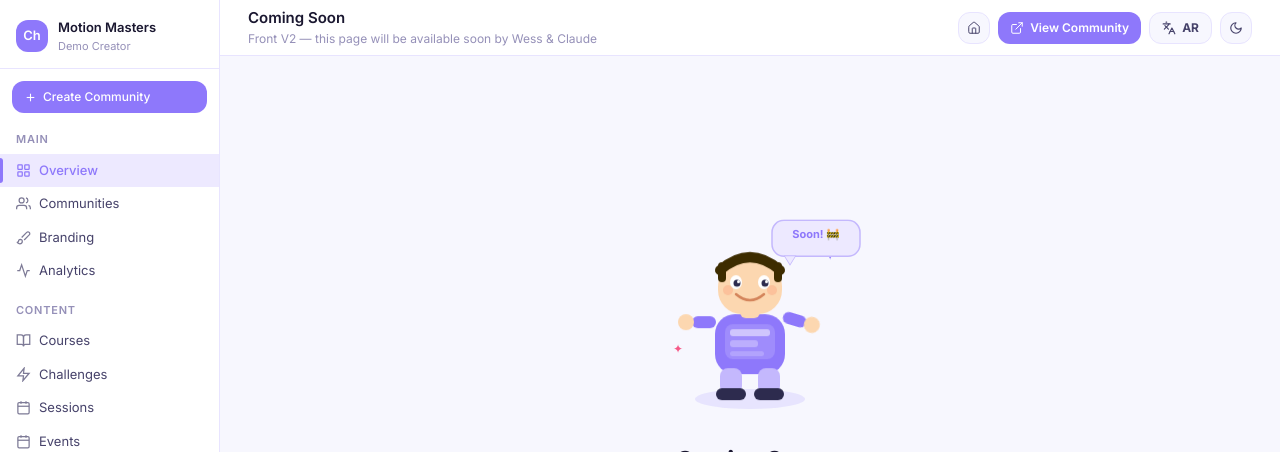
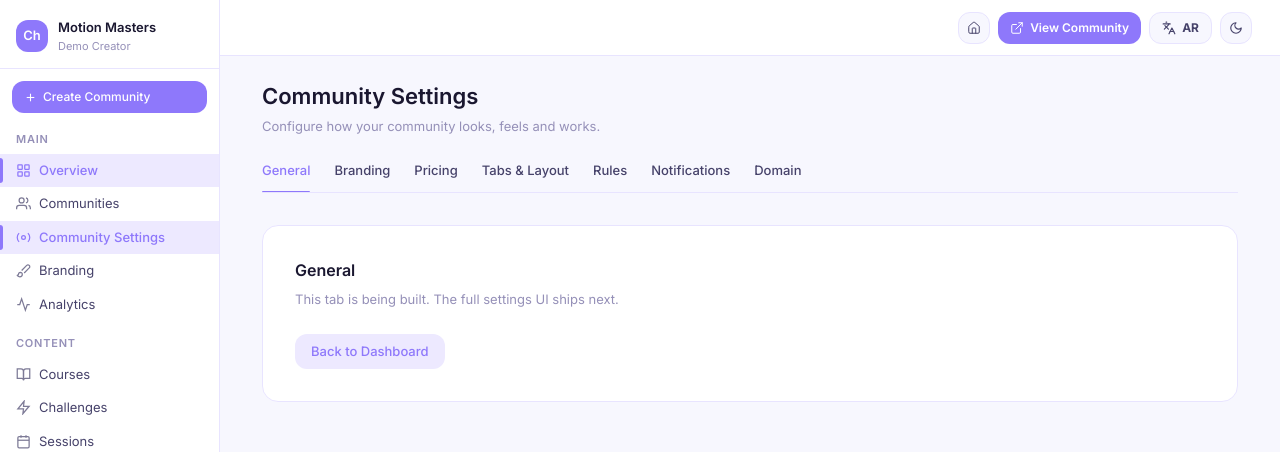
Before and after one commit to wyssemneila/chabaqa-front-V2, a Next.js app: page /creator/community-settings in a window 1280 px wide. Shown: the top 452 px of the page. Built offline with nearby package versions, Linux system fonts and the light colour scheme; no server answers.

Commit message:
fix: add Community Settings to ROOT app sidebar (the one Vercel deploys)
The whole session I was editing frontend/components/... but Vercel
deploys the ROOT Next.js app, not the frontend/ subdirectory. Added
the link and a route placeholder in the actual deployed app.

```diff
--- /dev/null
+++ b/app/(dashboard)/creator/community-settings/page.tsx
@@ -0,0 +1,84 @@
+'use client'
+
+import DashSidebar from '@/components/creator-dashboard/DashSidebar'
+import DashTopbar from '@/components/creator-dashboard/DashTopbar'
+import { useState } from 'react'
+import Link from 'next/link'
+
+const TABS = [
+  { id: 'general',       label: 'General' },
+  { id: 'branding',      label: 'Branding' },
+  { id: 'pricing',       label: 'Pricing' },
+  { id: 'tabs',          label: 'Tabs & Layout' },
+  { id: 'rules',         label: 'Rules' },
+  { id: 'notifications', label: 'Notifications' },
+  { id: 'domain',        label: 'Domain' },
+]
+
+export default function CommunitySettingsPage() {
+  const [tab, setTab] = useState('general')
+
+  return (
+    <div className="flex min-h-screen" style={{ background: 'var(--bg)' }}>
+      <DashSidebar />
+
+      <div className="md:ml-[220px] flex-1 flex flex-col min-h-screen">
+        <DashTopbar />
+
+        <main className="flex-1 px-6 py-6 max-w-5xl w-full mx-auto">
+          <header className="mb-6">
+            <h1 className="text-[22px] font-semibold" style={{ color: 'var(--t1)' }}>
+              Community Settings
+            </h1>
+            <p className="text-[13px] mt-1" style={{ color: 'var(--t3)' }}>
+              Configure how your community looks, feels and works.
+            </p>
+          </header>
+
+          {/* Tabs */}
+          <div className="flex gap-6 border-b overflow-x-auto"
+               style={{ borderColor: 'var(--bd)' }}>
+            {TABS.map((t) => {
+              const active = tab === t.id
+              return (
+                <button
+                  key={t.id}
+                  onClick={() => setTab(t.id)}
+                  className="pb-3 text-[13px] font-medium transition-colors whitespace-nowrap relative"
+                  style={{
+                    color: active ? 'var(--p)' : 'var(--t2)',
+                  }}
+                >
+                  {t.label}
+                  {active && (
+                    <span className="absolute left-0 right-0 bottom-[-1px] h-[2px] rounded-full"
+                          style={{ background: 'var(--p)' }} />
+                  )}
+                </button>
+              )
+            })}
+          </div>
+
+          {/* Body */}
+          <section className="mt-8 rounded-2xl p-8 border"
+                   style={{ background: 'var(--white)', borderColor: 'var(--bd)' }}>
+            <h2 className="text-[16px] font-semibold mb-2" style={{ color: 'var(--t1)' }}>
+              {TABS.find((t) => t.id === tab)?.label}
+            </h2>
+            <p className="text-[13px]" style={{ color: 'var(--t3)' }}>
+              This tab is being built. The full settings UI ships next.
+            </p>
+
+            <div className="mt-6 flex gap-3">
+              <Link href="/creator"
+                    className="px-4 py-2 rounded-xl text-[13px] font-medium"
+                    style={{ background: 'var(--p2)', color: 'var(--p)' }}>
+                Back to Dashboard
+              </Link>
+            </div>
+          </section>
+        </main>
+      </div>
+    </div>
+  )
+}
--- a/components/creator-dashboard/DashSidebar.tsx
+++ b/components/creator-dashboard/DashSidebar.tsx
@@ -12,6 +12,7 @@ const navGroups = [
     items: [
       { label: { en: 'Overview',    ar: 'نظرة عامة'   }, href: '/creator',             icon: 'grid'      },
       { label: { en: 'Communities', ar: 'المجتمعات'   }, href: '/creator/communities',  icon: 'users'     },
+      { label: { en: 'Community Settings', ar: 'إعدادات المجتمع' }, href: '/creator/community-settings', icon: 'settings' },
       { label: { en: 'Branding',    ar: 'الهوية'      }, href: '/creator/branding',    icon: 'brush'     },
       { label: { en: 'Analytics',   ar: 'التحليلات'   }, href: '/creator/analytics',   icon: 'chart'     },
     ],
```
